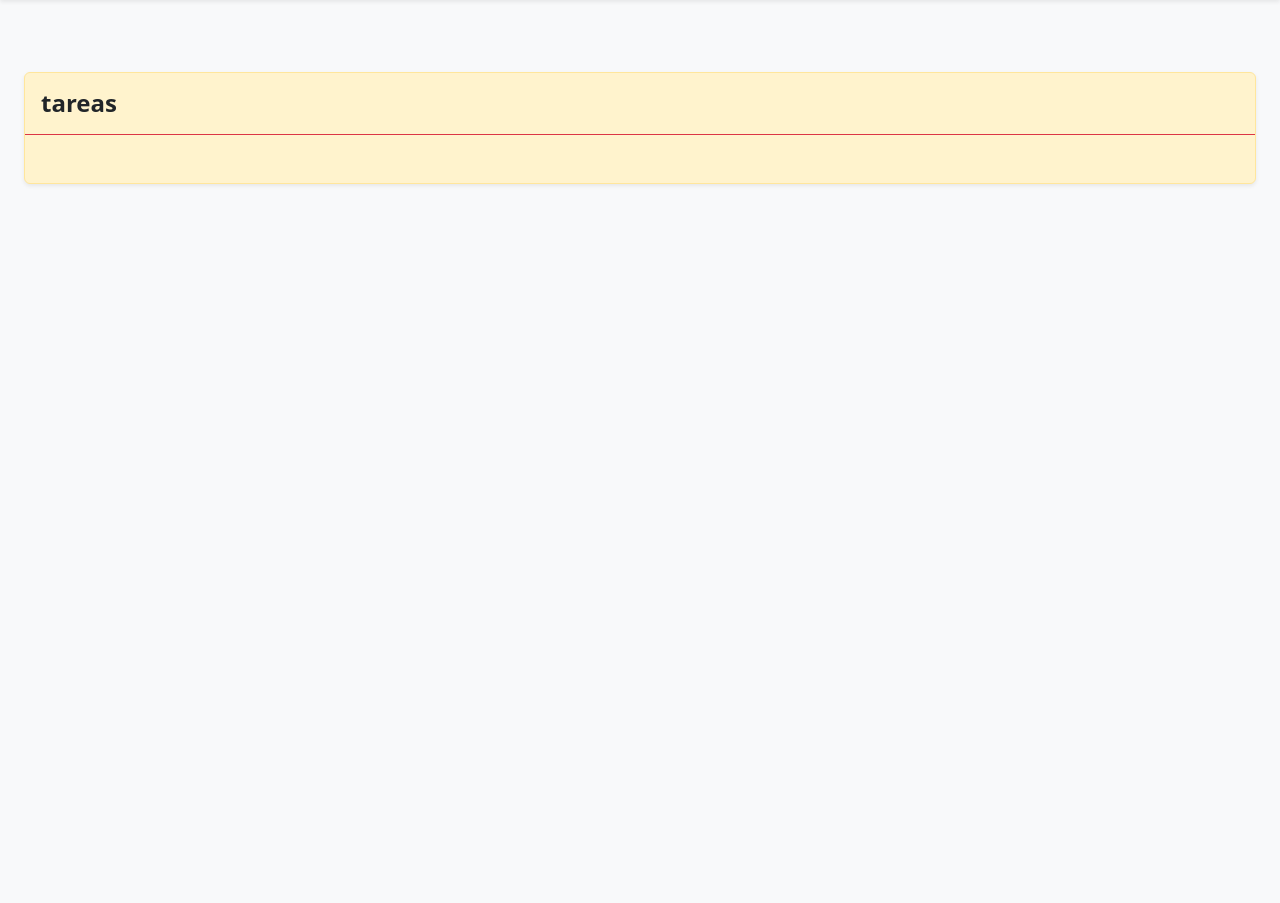
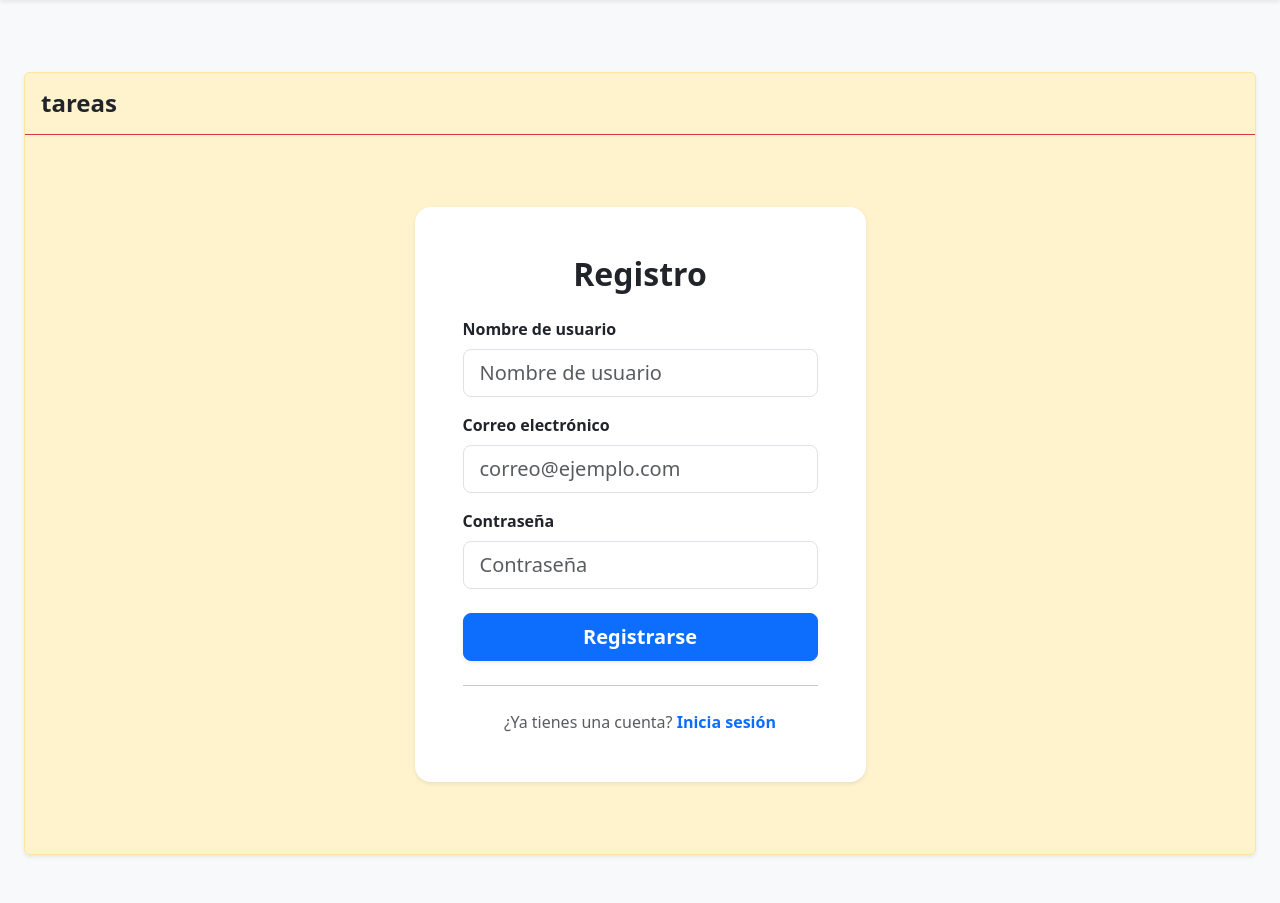
Before and after one commit to luzzz06/practica1, a Flask app: page /register in a window 1280 px wide. Shown: the part 86-989 px from the top of the page. Before the commit the page ends 271 px from the top, so only its background shows below. Run offline with Flask 3, Linux system fonts and the light colour scheme.

Commit message:
actualiiiizacion holaaaaa

```diff
--- a/app.py
+++ b/app.py
@@ -10,9 +10,23 @@ def index():
 
 @app.route('/agregar', methods=['POST'])
 def agregar():
-    nueva_tarea = request.form.get('tarea')
-    if nueva_tarea:
-        tareas_db.append(nueva_tarea)
+    nombre = request.form.get('tarea')
+    imagen = request.form.get('url_imagen')
+    if nombre:
+
+        tareas_db.append({'nombre': nombre, 'imagen': imagen})
+    return redirect(url_for('index'))
+
+@app.route('/eliminar-tarea', methods=['POST'])
+def eliminar():
+    tarea_id = request.form.get('id')
+    if tarea_id is not None:
+        try:
+            indice = int(tarea_id)
+            if 0 <= indice < len(tareas_db):
+                tareas_db.pop(indice)
+        except (ValueError, IndexError):
+            pass
     return redirect(url_for('index'))
 
 @app.route('/register', methods=['GET', 'POST'])
--- a/templates/base.html
+++ b/templates/base.html
@@ -18,10 +18,10 @@
     </h3>
 
     <div class="container-fluid">
-        <div class="ms-auto">
-            <a href="#" class="btn bg-warning-subtle border-danger shadow-sm me-2">Iniciar Sesión</a>
-            <a href="#" class="btn bg-warning-subtle border-danger shadow-sm">Regístrate</a>
-        </div>
+         <div class="ms-auto">
+    <a href="{{ url_for('login') }}" class="btn bg-warning-subtle border-danger shadow-sm me-2">Iniciar Sesión</a>
+    <a href="{{ url_for('register') }}" class="btn bg-warning-subtle border-danger shadow-sm">Regístrate</a>
+</div>
     </div>
 </nav>
 
--- a/templates/registro.html
+++ b/templates/registro.html
@@ -1,83 +1,55 @@
 {% extends "base.html" %}
-{% block title %}Registro | NutriVida{% endblock %}
 
+{% block title %}Crear Cuenta{% endblock %}
 
-{% block contenido %}
-
+{% block content %}
 <div class="container my-5">
     <div class="row justify-content-center">
-    <div class="col-md-8 col-lg-7">
-      <div class="card shadow border-0 rounded-4 bg-warning-subtle">
-        <div class="card-body p-4 p-md-5 text-center">
+        <div class="col-md-6 col-lg-5">
+            <div class="card shadow-sm border-0 rounded-4">
+                <div class="card-body p-4 p-md-5">
 
-          <h3 class="fw-bold text-dark">Crea tu cuenta</h3>
-          <p class="text-muted mb-4">Empieza tu camino hacia una vida más saludable</p>
-
-          <form method="POST">
-
-            <div class="mb-3 text-start">
-              <label class="form-label fw-semibold">Nombre</label>
-              <input type="text" name="nombre" class="form-control form-control-lg" placeholder="Escribe tu nombre" required>
+                    <div class="text-center mb-4">
+                        <h2 class="fw-bold">Registro</h2>
                     </div>
 
-            <div class="mb-3 text-start">
-              <label class="form-label fw-semibold">Apellidos</label>
-              <input type="text" name="apellidos" class="form-control form-control-lg" placeholder="Escribe tus apellidos" required>
+                    <form action="{{ url_for('register') }}" method="POST">
+
+                        <div class="mb-3">
+                            <label class="form-label fw-bold">Nombre de usuario</label>
+                            <input type="text" name="username" class="form-control form-control-lg" placeholder="Nombre de usuario" required>
                         </div>
 
-            <div class="row">
-              <div class="col-md-6 mb-3 text-start">
-                <label class="form-label fw-semibold">Edad</label>
-                <input type="number" name="edad" class="form-control form-control-lg" placeholder="Edad" required>
-              </div>
-              <div class="col-md-6 mb-3 text-start">
-                <label class="form-label fw-semibold">Sexo</label>
-                <select name="sexo" class="form-select form-select-lg" required>
-                  <option disabled selected>Selecciona tu sexo</option>
-                  <option>Femenino</option>
-                  <option>Masculino</option>
-                  <option>Otro</option>
-                </select>
-              </div>
+                        <div class="mb-3">
+                            <label class="form-label fw-bold">Correo electrónico</label>
+                            <input type="email" name="email" class="form-control form-control-lg" placeholder="correo@ejemplo.com" required>
                         </div>
 
-
-            <div class="mb-3 text-start">
-              <label class="form-label fw-semibold">Correo electrónico</label>
-              <input type="email" name="correo" class="form-control form-control-lg" placeholder="correo@gmail.com" required>
+                        <div class="mb-4">
+                            <label class="form-label fw-bold">Contraseña</label>
+                            <input type="password" name="password" class="form-control form-control-lg" placeholder="Contraseña" required>
                         </div>
 
-            <div class="mb-3 text-start">
-              <label class="form-label fw-semibold">Contraseña</label>
-              <input type="password" name="contraseña" class="form-control form-control-lg" placeholder="crea tu contraseña" required>
-            </div>
-
-
-            <div class="mb-3 text-start">
-              <label class="form-label fw-semibold">Alergias o intolerancias</label>
-              <input type="text" name="alergias" class="form-control form-control-lg" placeholder="Ej: gluten, lactosa, huevo">
-            </div>
-
-
-
-
                         <div class="d-grid">
-              <button type="submit" class="btn btn-warning btn-lg text-dark fw-semibold">
-                Registrarme
+                            <button type="submit" class="btn btn-primary btn-lg fw-bold shadow-sm">
+                                Registrarse
                             </button>
                         </div>
 
                     </form>
 
-          <p class="text-muted mt-4 mb-0">
+                    <hr class="my-4">
+
+                    <div class="text-center">
+                        <p class="mb-0 text-muted">
                             ¿Ya tienes una cuenta?
-            <a href="{{ url_for('iniciar_sesion') }}" class="text-dark fw-semibold text-decoration-none">Inicia sesión</a>
+                            <a href="{{ url_for('login') }}" class="text-primary fw-bold text-decoration-none">Inicia sesión</a>
                         </p>
+                    </div>
 
                 </div>
             </div>
         </div>
     </div>
 </div>
-
 {% endblock %}
```
Also changed, not shown: templates/index.html (+21 -13 lines), templates/login.html (+29 -25 lines). Lines whose indentation alone changed are shown as unchanged.
